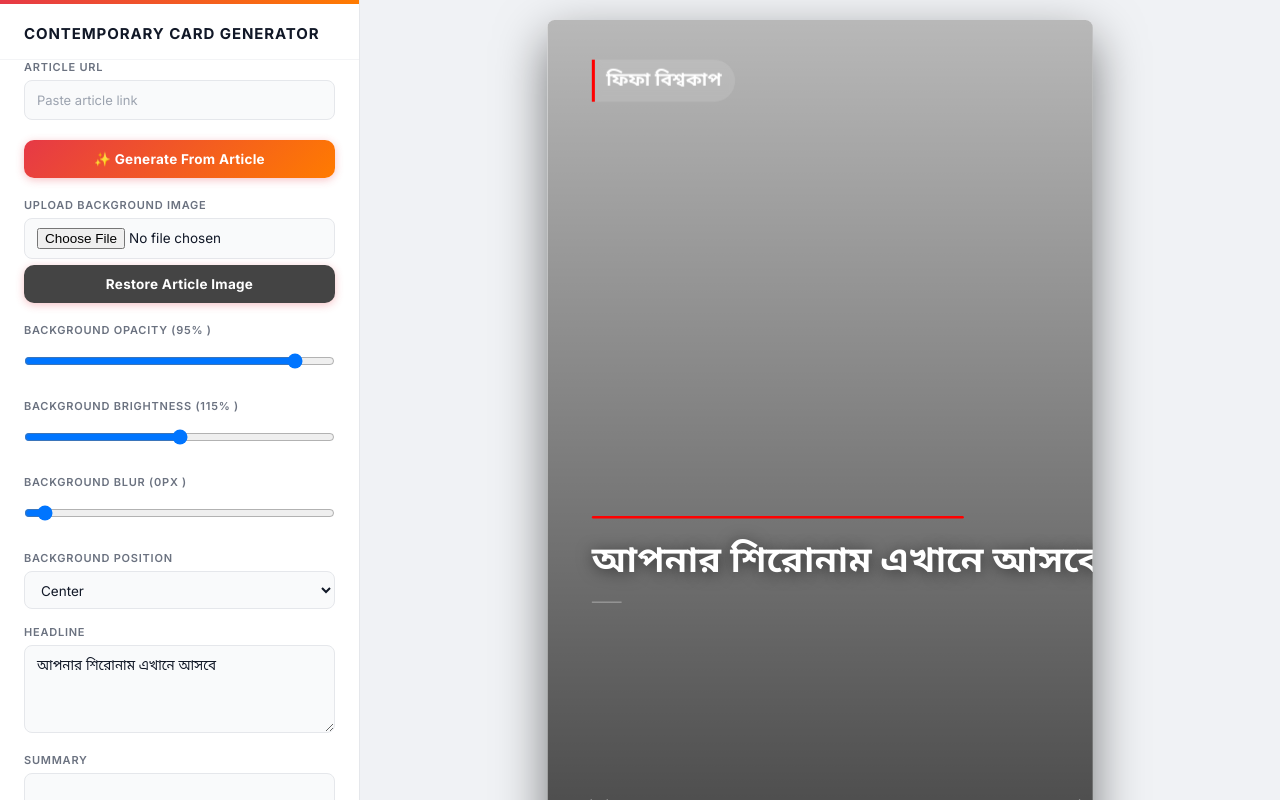
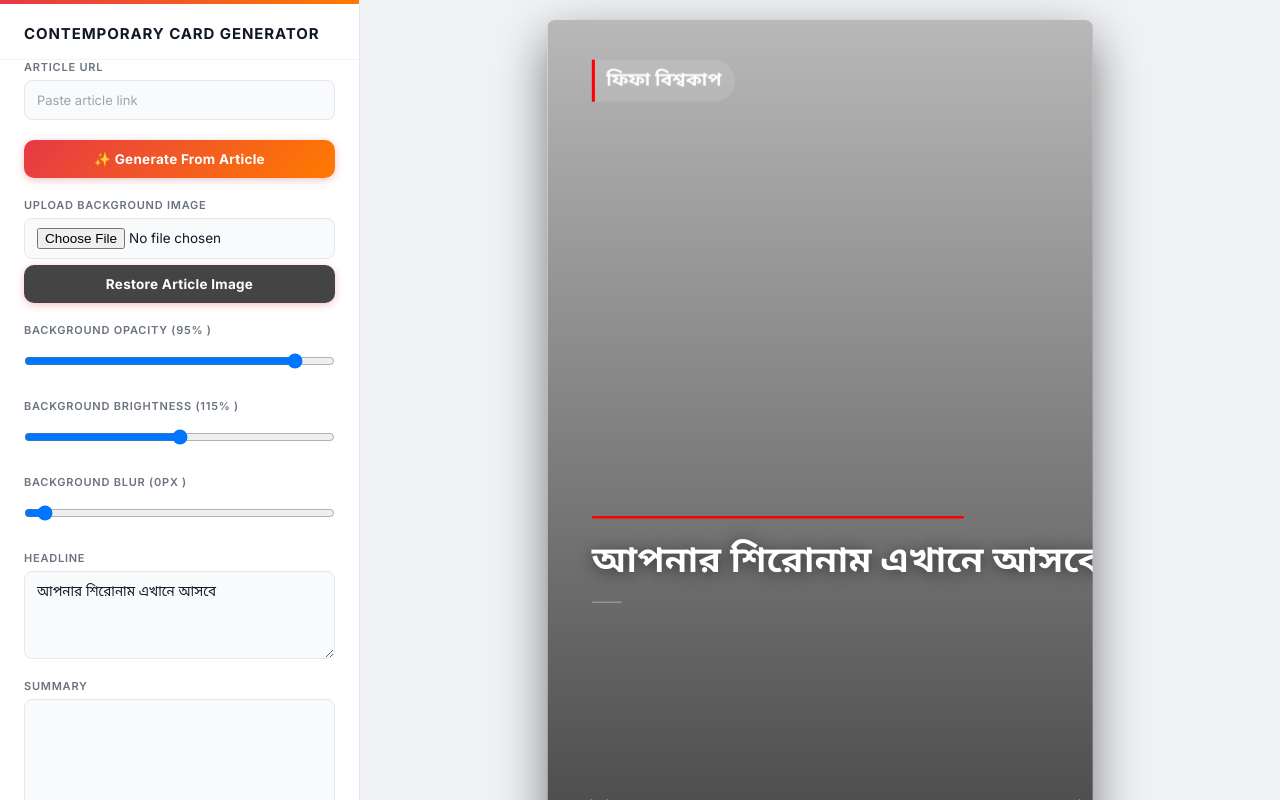
Before and after one commit to Sumaiya-Tabassum42/manual_temp, a React (Vite) app: page / in a window 1280 px wide. Built offline with nearby package versions, Linux system fonts and the light colour scheme; grey boxes are pictures that could not be loaded.

Commit message:
Update Editor.jsx

```diff
--- a/src/components/Editor.jsx
+++ b/src/components/Editor.jsx
@@ -314,35 +314,6 @@ Number(e.target.value)
 </div>
 
 
-<div className="group">
-
-<label>
-
-Background Position
-
-</label>
-
-<select
-
-value={state.backgroundPosition}
-
-onChange={(e)=>
-update(
-"backgroundPosition",
-e.target.value
-)}
-
->
-
-<option value="center">Center</option>
-<option value="top">Top</option>
-<option value="bottom">Bottom</option>
-<option value="left">Left</option>
-<option value="right">Right</option>
-
-</select>
-
-</div>
 
 
 
```
